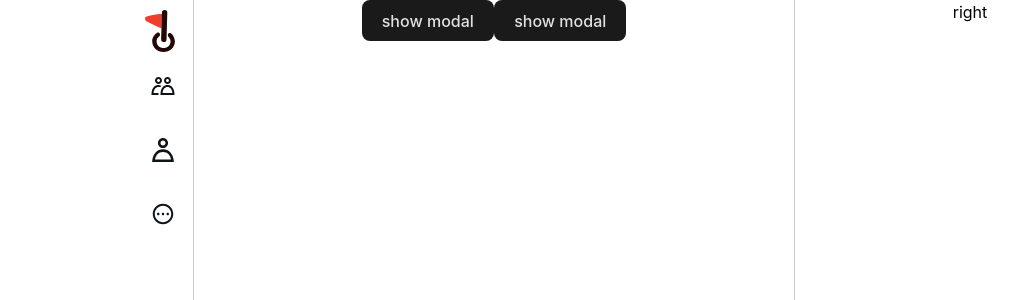
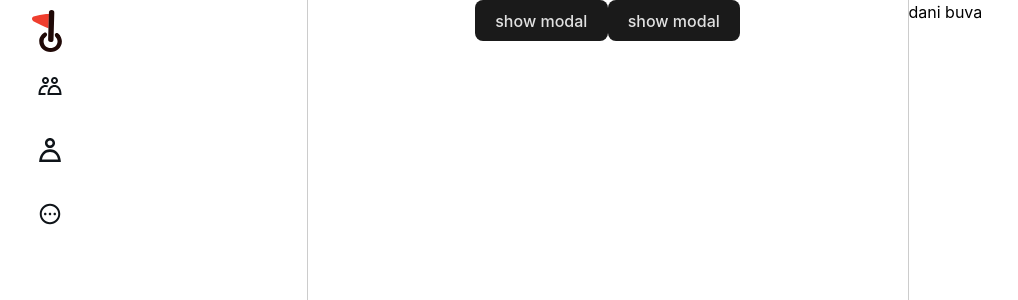
Before and after one commit to danielbuva/react-components, a React (Vite) app in the folder react-components-js/: page / in a window 1280 px wide. Shown: the top 300 px of the page, without its empty margins (3-1021 px from the left). Built offline with nearby package versions, Linux system fonts and the light colour scheme.

Commit message:
style: make header and footer fixed

```diff
--- a/react-components-js/src/components/Layout/Layout.css
+++ b/react-components-js/src/components/Layout/Layout.css
@@ -17,8 +17,12 @@
   justify-content: flex-end;
 }
 
+#content-left-container {
+  width: 275px;
+}
+
 #content-left {
-  width: 275px;
+  position: fixed;
 }
 
 #logo-div {
@@ -39,8 +43,12 @@
   height: 100%;
 }
 
+#content-right-container {
+  width: 350px;
+}
+
 #content-right {
-  width: 350px;
+  position: fixed;
 }
 
 @media only screen and (max-width: 1298px) {
--- a/react-components-js/src/components/Layout/index.jsx
+++ b/react-components-js/src/components/Layout/index.jsx
@@ -6,6 +6,7 @@ const Layout = ({ children }) => {
   return (
     <div id="layout">
       <div id="left">
+        <div id="content-left-container">
           <div id="content-left">
             <div id="logo-div">
               <GoalieLogo />
@@ -15,9 +16,12 @@ const Layout = ({ children }) => {
             </div>
           </div>
         </div>
+      </div>
       <div id="main">{children}</div>
       <div id="right">
-        <div id="content-right">right</div>
+        <div id="content-right-container">
+          <div id="content-right"> dani buva </div>
+        </div>
       </div>
     </div>
   );
```
Lines whose indentation alone changed are shown as unchanged.
